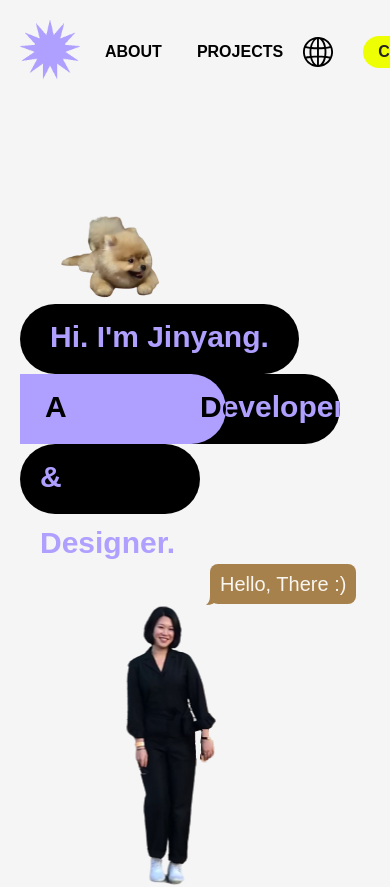
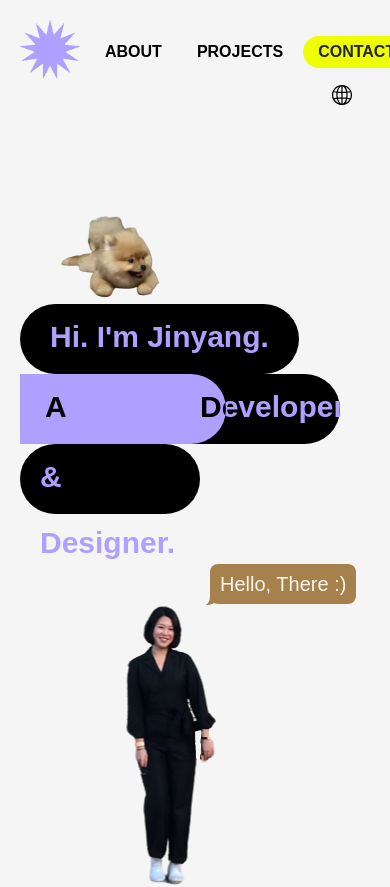
Before and after one commit to Jinyang-Park/portfolio, a React (Create React App) app: page / in a window 390 px wide. Shown: the top 887 px of the page. Built offline with nearby package versions, Linux system fonts and the light colour scheme; a web font is replaced by a local one.

Commit message:
[doc] 다국어 반응형

```diff
--- a/src/pages/ChangelngModal.jsx
+++ b/src/pages/ChangelngModal.jsx
@@ -5,20 +5,16 @@ import AOS from 'aos';
 import 'aos/dist/aos.css';
 import { useTranslation } from 'react-i18next';
 
-export default function ChangelngModal({
-  closeModal,
-  setIsOpenModal,
-  isOpenModal,
-}) {
+export default function ChangelngModal({ closeModal }) {
   const { i18n } = useTranslation();
-  console.log(isOpenModal);
+
   useEffect(() => {
     AOS.init();
   });
 
   return (
     <>
-      <ModalWrap data-aos={isOpenModal ? 'fade-down' : 'fade-up'}>
+      <ModalWrap data-aos='fade-down'>
         <ModalBox>
           <ModalCenter>
             {/*바뀌는 언어를 체크 */}
--- a/src/pages/Header.jsx
+++ b/src/pages/Header.jsx
@@ -39,7 +39,6 @@ function Header() {
           openModal={openModal}
           closeModal={closeModal}
           setIsOpenModal={setIsOpenModal}
-          isOpenModal={isOpenModal}
         />
       )}
       <NavContainer>
@@ -155,19 +154,21 @@ export const NavLangWrap = styled.div`
   display: flex;
   justify-content: space-between;
   align-items: center;
+  @media all and (max-width: 768px) {
+    /* margin-top: 30px; */
+    flex-direction: column-reverse;
+  }
 `;
 export const LangItem = styled.div`
   /* border: 3px solid #af9fff; */
   /* padding: 15px 20px; */
   opacity: 1;
   overflow: hidden;
-
   /* position: absolute; */
   /* right: -10px; */
   /* top: 50%; */
   /* transform: translateY(-50%); */
   background: transparent;
-
   /* width: 85px; */
   /* opacity: 0.5; */
   transition: all 0.3s;
@@ -176,6 +177,10 @@ export const LangIcon = styled(SlGlobe)`
   font-size: 30px;
   cursor: pointer;
   margin-right: 30px;
+  @media all and (max-width: 768px) {
+    /* margin-top: 30px; */
+    font-size: 20px;
+  }
 `;
 export const LangWrap = styled.div`
   transition: all 0.3s;
@@ -186,6 +191,13 @@ export const LangWrap = styled.div`
   align-items: center;
   cursor: pointer;
   /* opacity: 0.5; */
+  @media all and (max-width: 768px) {
+    /* margin-top: 30px; */
+    position: absolute;
+    top: 85px;
+    right: 8px;
+    /* width: 0px; */
+  }
 `;
 export const UL = styled.ul`
   list-style: none;
@@ -198,6 +210,12 @@ export const LI = styled.li`
   font-family: 'Darker Grotesque', sans-serif;
   line-height: 1;
   margin-right: 10px;
+  @media all and (max-width: 768px) {
+    /* margin-top: 30px; */
+    flex-direction: column-reverse;
+    font-size: 16px;
+    line-height: 1.5;
+  }
 `;
 export const NavContainer = styled.div`
   left: 0;
```
